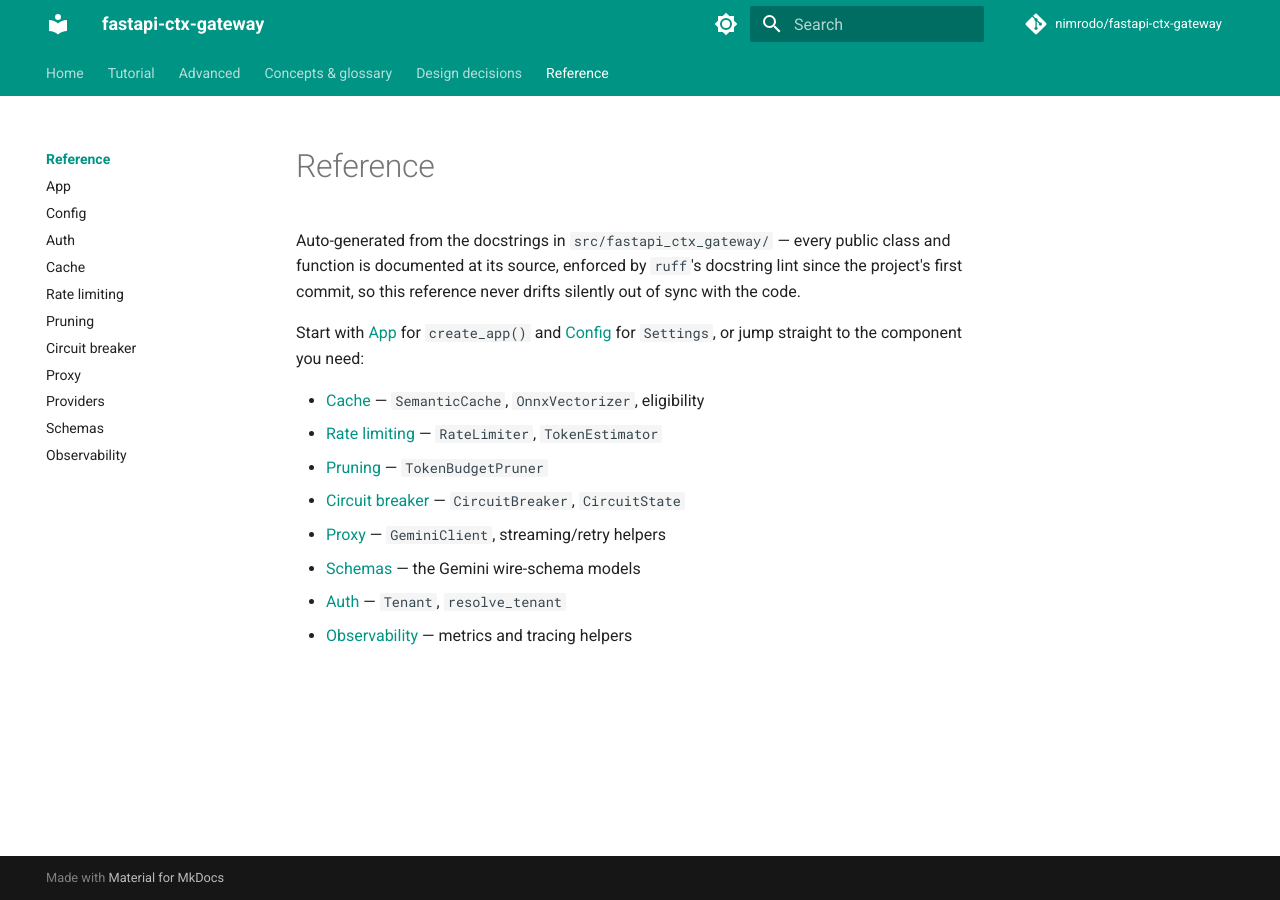
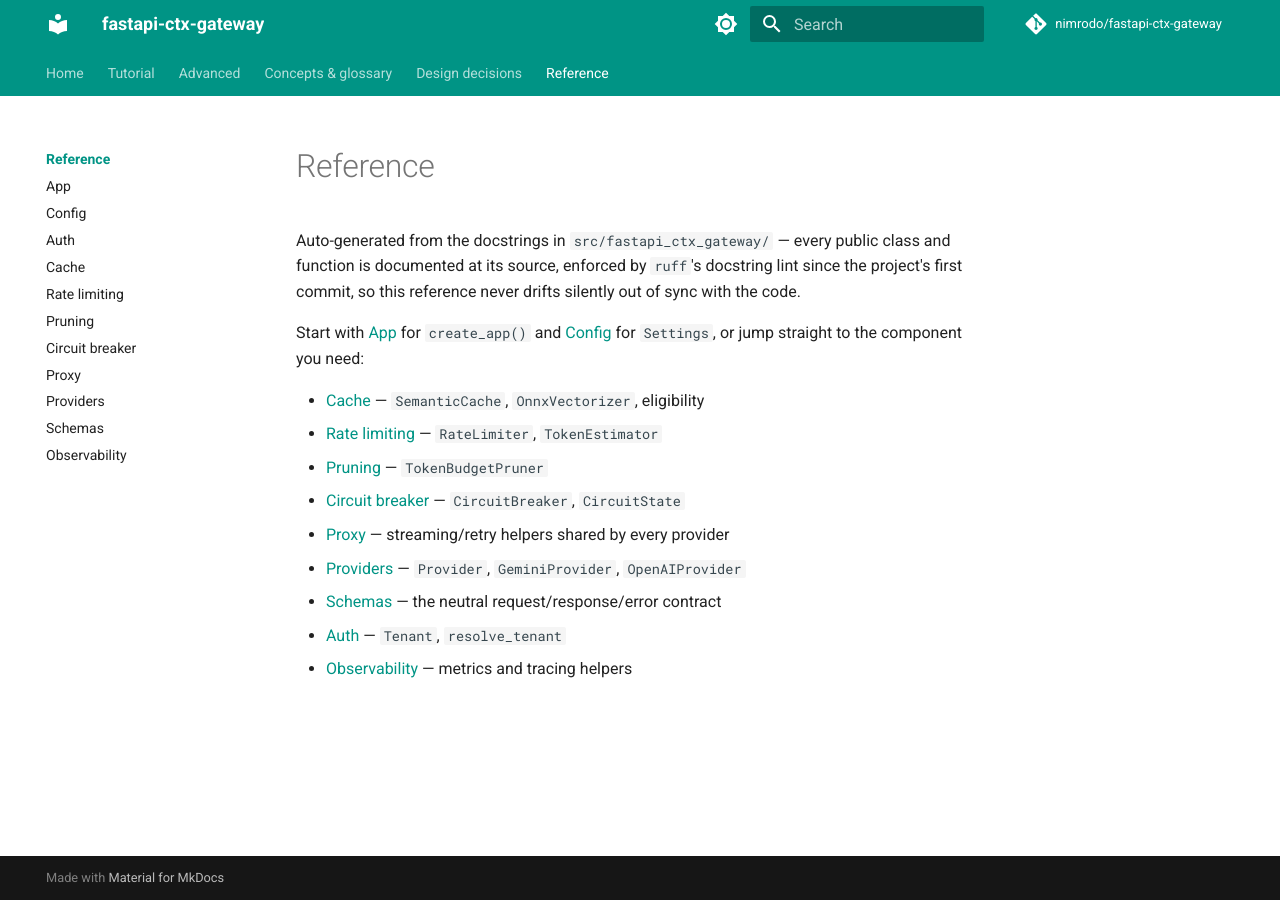
Before and after one commit to nimrodo/fastapi-ctx-gateway, an MkDocs documentation site: the page built from docs/reference/index.md, in a window 1280 px wide. Built offline with MkDocs 1.6.1 and Material for MkDocs 9.7.7, drawn with Linux system fonts in a browser that asks for light colours; comment, search, counter and statistics services are not loaded.

Commit message:
Turn README into a docs hub; fix stale Gemini-only references
Add a Documentation section linking every tutorial page, advanced doc, ADR,
and reference page under docs/, plus the CONTEXT.md glossary — README stays
the quick-start surface, docs/ is now one click away for anything deeper.

While in there, fixed leftover Gemini-only phrasing from before multi-provider
support (README's intro/architecture blurb, and docs/reference/index.md's
dangling reference to the now-removed GeminiClient and "Gemini wire-schema"
description of what is now the neutral schema).

Co-Authored-By: Claude Sonnet 5 <noreply@anthropic.com>

```diff
--- a/docs/reference/index.md
+++ b/docs/reference/index.md
@@ -8,7 +8,8 @@ Start with [App](app.md) for `create_app()` and [Config](config.md) for `Setting
 - [Rate limiting](ratelimit.md) — `RateLimiter`, `TokenEstimator`
 - [Pruning](pruning.md) — `TokenBudgetPruner`
 - [Circuit breaker](circuit-breaker.md) — `CircuitBreaker`, `CircuitState`
-- [Proxy](proxy.md) — `GeminiClient`, streaming/retry helpers
-- [Schemas](schemas.md) — the Gemini wire-schema models
+- [Proxy](proxy.md) — streaming/retry helpers shared by every provider
+- [Providers](providers.md) — `Provider`, `GeminiProvider`, `OpenAIProvider`
+- [Schemas](schemas.md) — the neutral request/response/error contract
 - [Auth](auth.md) — `Tenant`, `resolve_tenant`
 - [Observability](observability.md) — metrics and tracing helpers
```
Also changed, not shown: README.md (+18 -4 lines).
